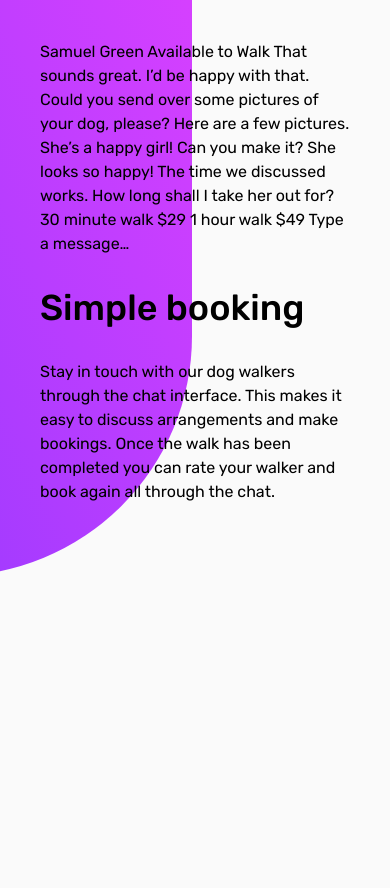
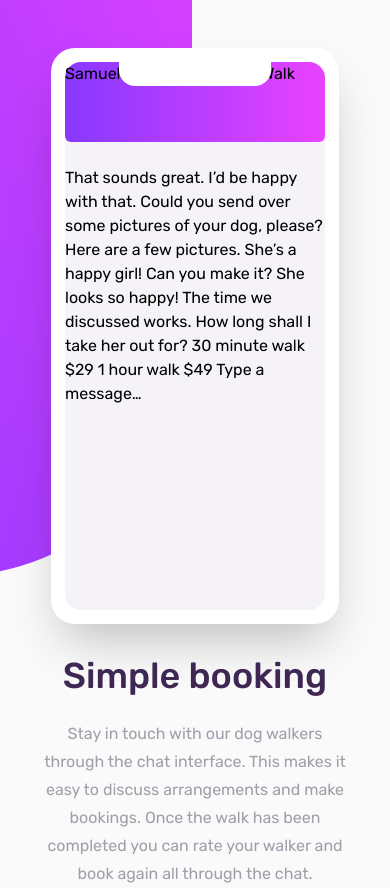
Before and after one commit to nooa-p/chat-app-css, a website: page index.html in a window 390 px wide. Before the commit the page ends 844 px from the top, so only its background shows below. Drawn offline with Linux system fonts and the light colour scheme; some icons are missing.

Commit message:
link to icons, styling of phone interface

```diff
--- a/index.html
+++ b/index.html
@@ -6,9 +6,13 @@
 
   <link rel="icon" type="image/png" sizes="32x32" href="./images/favicon-32x32.png">
 
+  <!-- font import -->
   <link rel="preconnect" href="https://fonts.googleapis.com">
   <link rel="preconnect" href="https://fonts.gstatic.com" crossorigin>
   <link href="https://fonts.googleapis.com/css2?family=Rubik:wght@400;500;700&display=swap" rel="stylesheet">
+
+  <!-- icon import -->
+  <link rel="stylesheet" href="https://cdn.jsdelivr.net/gh/iconoir-icons/iconoir@main/css/iconoir.css"/>
 
   <link rel="stylesheet" href="css/output.css">
 
@@ -18,10 +22,13 @@
   <!-- background shapes -->
   <div class="w-[30rem] lg:w-[35rem] h-[60rem] lg:h-[70rem] bg-gradient-to-bl from-[#E942FF] to-[#8838FF] z-0 rounded-full absolute -top-96 lg:-top-72 -left-72 lg:-left-28"></div>
   <div class="w-[35rem] h-[70rem] z-0 rounded-full absolute bg-[#F5F3F7] -bottom-72 -right-48 hidden xl:block"></div>
-  <div class="flex z-10 relative flex-col lg:flex-row lg:w-9/12 m-auto px-10 lg:px-0 mt-10 lg:mt-32 gap-8 lg:gap-24">
+  <div class="flex z-10 relative flex-col lg:flex-row lg:w-9/12 m-auto px-10 lg:px-0 mt-12 lg:mt-32 gap-8 lg:gap-20 max-w-5xl">
     <div class="basis-full lg:basis-2/4">
-      Samuel Green
-      Available to Walk
+      <div class="bg-white w-72 h-[576px] mx-auto rounded-3xl p-3.5 select-none shadow-2xl">
+        <div class="bg-[#F5F3F7] h-full rounded-2xl">
+          <div class="bg-white relative top-0 mx-auto h-6 w-7/12 rounded-b-2xl z-50"></div>
+          <div class="bg-gradient-to-r from-[#8838FF] to-[#E942FF] relative -top-6 rounded-t-2xl rounded-b-md h-20">Samuel Green
+            Available to Walk</div>
 
           That sounds great. I’d be happy with that.
 
@@ -41,11 +48,13 @@
 
           Type a message…
         </div>
-    <div class="flex flex-col basis-full lg:basis-2/4 justify-center gap-8">
-      <h1 class="text-4xl font-medium">
+      </div>
+    </div>
+    <div class="flex flex-col basis-full lg:basis-2/4 justify-center gap-6">
+      <h1 class="text-4xl font-medium text-[#3E2753] text-center lg:text-left">
         Simple booking
       </h1>
-      <p class="">
+      <p class="text-[#A39DAA] leading-7 text-center lg:text-left">
         Stay in touch with our dog walkers through the chat interface. This makes it easy to
         discuss arrangements and make bookings. Once the walk has been completed you can rate
         your walker and book again all through the chat.
```
Also changed, not shown: css/output.css. Lines whose indentation alone changed are shown as unchanged.
